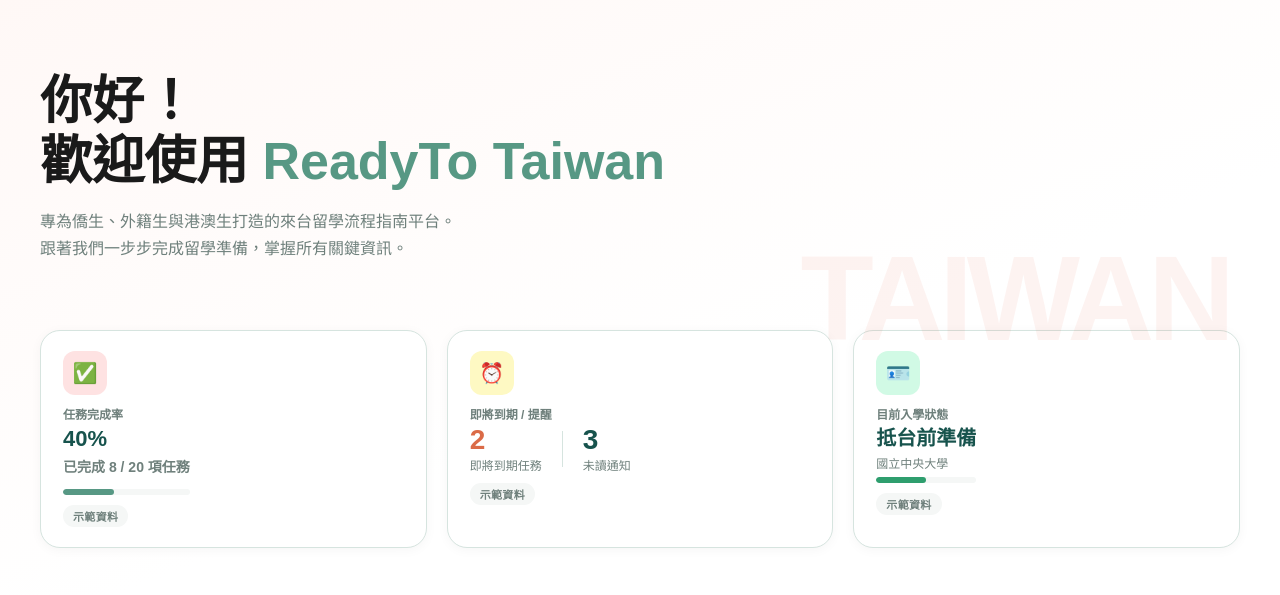
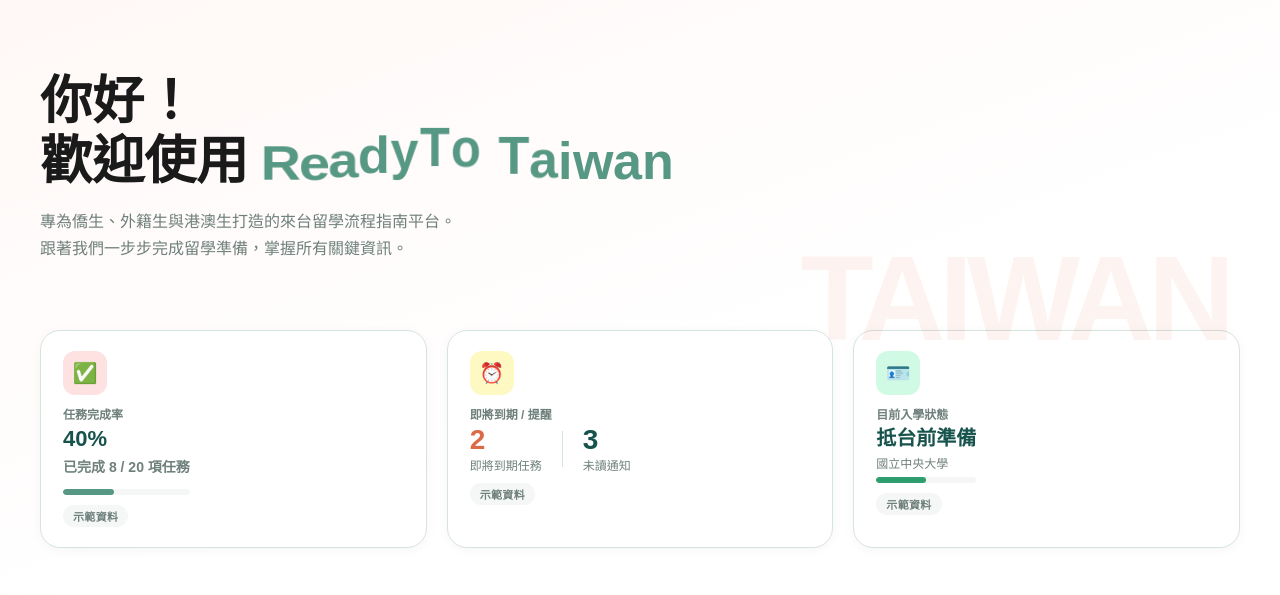
Before and after one commit to youcp0708/studygo, a Django app: page / in a window 1280 px wide. Shown: the part 99-694 px from the top of the page. Run offline with Django 5.2, Linux system fonts and the light colour scheme; parts of the project's set-up code (start-up, migrations or seed data) failed here and were passed over.

Commit message:
readyto taiwan word effect

```diff
--- a/users/static/users/css/dashboard.css
+++ b/users/static/users/css/dashboard.css
@@ -21,6 +21,42 @@
   color: #1a1a1a; margin: 0 0 16px;
 }
 .db-brand { color: var(--primary); }
+
+/* ── 品牌名稱逐字波浪彈跳 ──
+   每個字母以 --i 依序延遲 .06s 接力跳起，形成波浪感；
+   位移量用 em 而非 px，字級在手機縮到 28px 時跳動幅度會等比縮小。 */
+.brand-bounce {
+  display: inline-block;
+  white-space: nowrap;   /* 避免品牌名稱在窄螢幕被拆行 */
+}
+
+.brand-bounce .bb-char {
+  display: inline-block;          /* transform 對 inline 元素無效，必須改 inline-block */
+  transform-origin: center bottom;
+  animation: brandBounce 2s cubic-bezier(.32, 0, .68, 1) infinite;
+  animation-delay: calc(var(--i) * .06s);
+  will-change: transform;
+}
+
+/* 兩個單字之間的空白：inline-block 排版下原生空白會塌陷，改用固定寬度撐開 */
+.brand-bounce .bb-space {
+  display: inline-block;
+  width: .3em;
+}
+
+/* 跳起時微微拉長、落地時擠壓（squash & stretch），與首頁機器人 FAB 的跳動語彙一致。
+   55%~100% 為靜止段，讓每輪之間有短暫停頓，不會一直忙碌跳動。 */
+@keyframes brandBounce {
+  0%, 55%, 100% { transform: translateY(0)       scale(1, 1); }
+  14%           { transform: translateY(-.24em)  scale(.94, 1.06); }
+  28%           { transform: translateY(0)       scale(1.08, .92); }
+  40%           { transform: translateY(-.07em)  scale(.99, 1.01); }
+}
+
+/* 註：此處刻意「不」加上 @media (prefers-reduced-motion: reduce) 的停用規則。
+   若加上，凡是作業系統關閉動畫效果的使用者（Windows 設定 → 兼具性 → 動畫效果，
+   對應登錄檔 MinAnimate=0）都不會看到此動畫，屬專案明確的設計決定：品牌動畫一律播放。
+   本專案其他 reveal 動畫仍保留 reduced-motion 保護，見 users.css 檔末。 */
 .db-hero p { font-size: 16px; color: var(--muted); line-height: 1.7; margin: 0 0 28px; }
 .db-hero-btns { display: flex; gap: 12px; flex-wrap: wrap; }
 .db-btn-dark {
--- a/users/templates/users/home.html
+++ b/users/templates/users/home.html
@@ -4,7 +4,7 @@
 {% block title %}ReadyTo Taiwan — {% trans "來臺就學小幫手" %}{% endblock %}
 
 {% block extra_css %}
-<link rel="stylesheet" href="{% static 'users/css/dashboard.css' %}?v=7">
+<link rel="stylesheet" href="{% static 'users/css/dashboard.css' %}?v=9">
 {% endblock %}
 
 {% block content %}
@@ -12,7 +12,12 @@
 {# ── Hero（純展示，無按鈕）── #}
 <section class="db-hero" id="homePage">
   <div class="db-hero-inner">
-    <h1>{% trans "你好！" %}<br>{% trans "歡迎使用" %} <span class="db-brand">ReadyTo Taiwan</span></h1>
+{% comment %}
+  品牌名稱逐字彈跳：拆成單字元 span 以便各自 animate；--i 為接力順序。
+  aria-label + aria-hidden 讓螢幕閱讀器唸出完整品牌名，而非逐字母拼讀。
+  注意：各 span 之間不可換行，否則 inline-block 會多出空白間隙。
+{% endcomment %}
+    <h1>{% trans "你好！" %}<br>{% trans "歡迎使用" %} <span class="db-brand brand-bounce" aria-label="ReadyTo Taiwan"><span class="bb-char" aria-hidden="true" style="--i:0">R</span><span class="bb-char" aria-hidden="true" style="--i:1">e</span><span class="bb-char" aria-hidden="true" style="--i:2">a</span><span class="bb-char" aria-hidden="true" style="--i:3">d</span><span class="bb-char" aria-hidden="true" style="--i:4">y</span><span class="bb-char" aria-hidden="true" style="--i:5">T</span><span class="bb-char" aria-hidden="true" style="--i:6">o</span><span class="bb-space" aria-hidden="true"></span><span class="bb-char" aria-hidden="true" style="--i:8">T</span><span class="bb-char" aria-hidden="true" style="--i:9">a</span><span class="bb-char" aria-hidden="true" style="--i:10">i</span><span class="bb-char" aria-hidden="true" style="--i:11">w</span><span class="bb-char" aria-hidden="true" style="--i:12">a</span><span class="bb-char" aria-hidden="true" style="--i:13">n</span></span></h1>
     <p>
       {% trans "專為僑生、外籍生與港澳生打造的來台留學流程指南平台。" %}<br>
       {% trans "跟著我們一步步完成留學準備，掌握所有關鍵資訊。" %}
```
Also changed, not shown: CLAUDE.md (+3 -0 lines).
